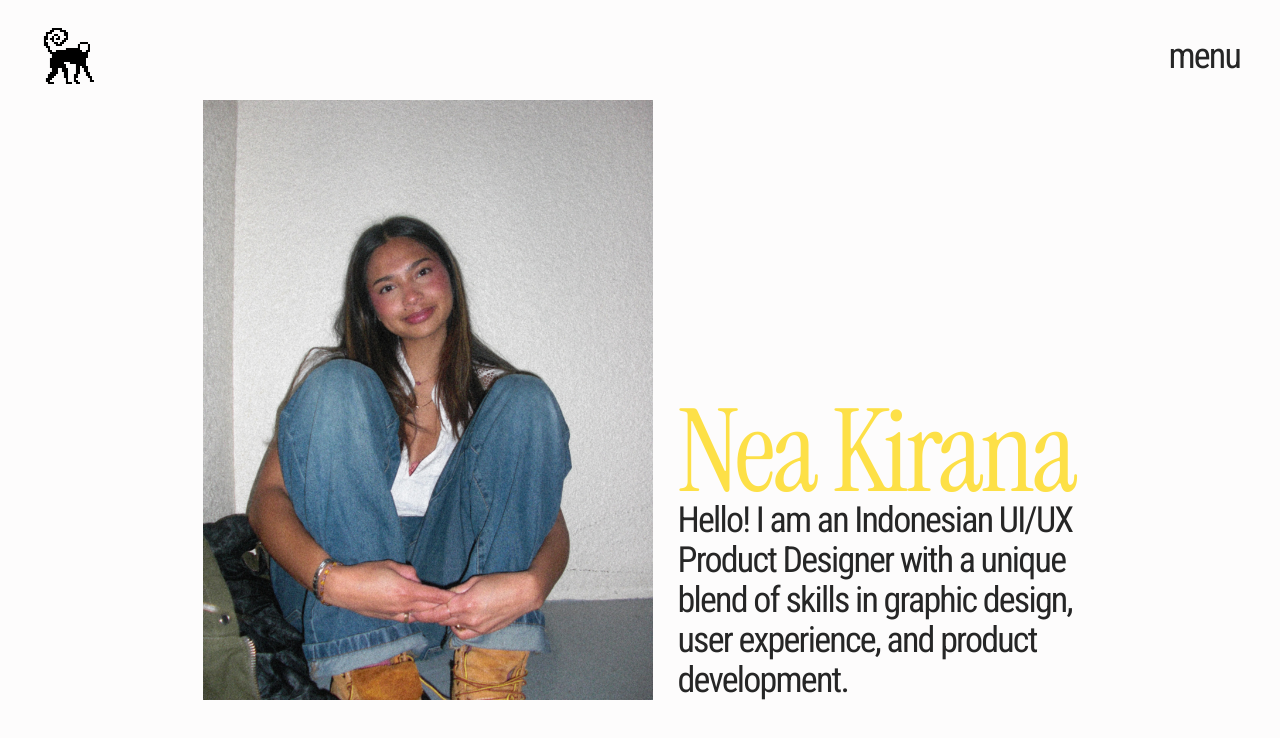
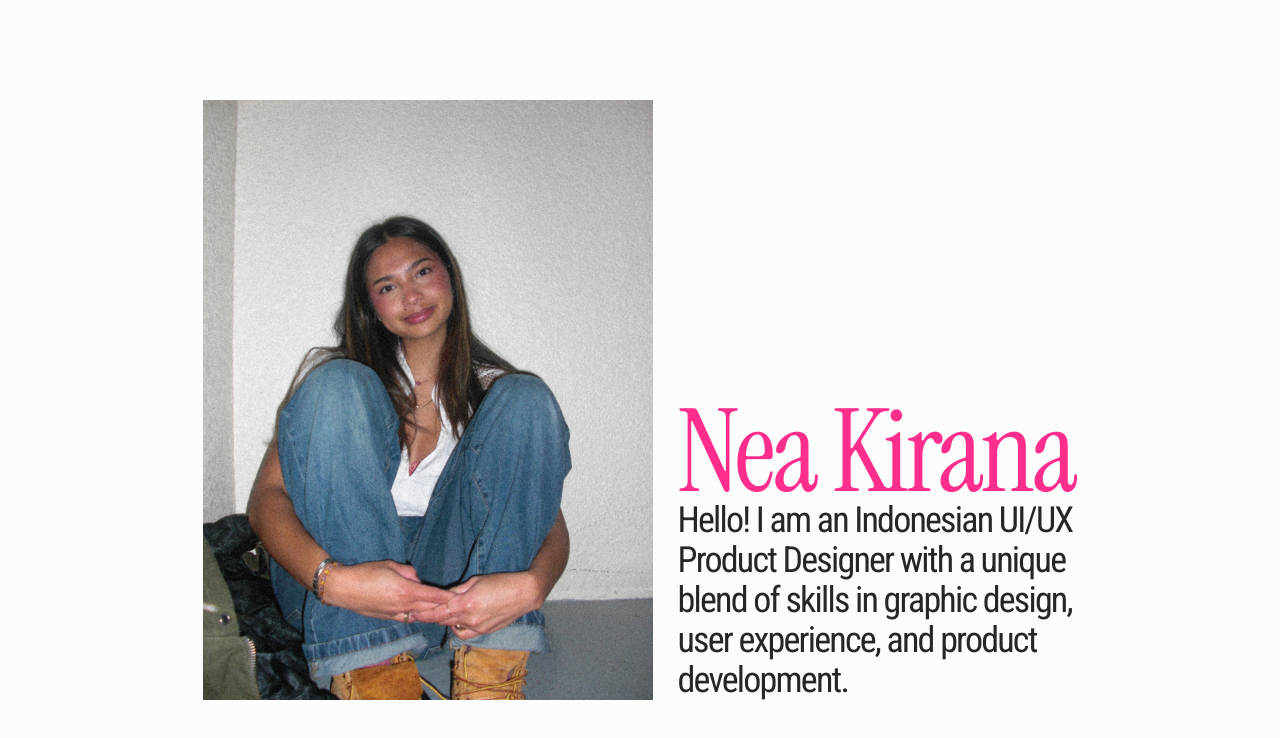
Before and after one commit to neapieroelie/portfolio, a Next.js app: page /about-me in a window 1280 px wide. Shown: the top 738 px of the page. Built offline with nearby package versions, Linux system fonts and the light colour scheme.

Commit message:
updating

```diff
--- a/src/app/about-me/page.js
+++ b/src/app/about-me/page.js
@@ -1,17 +1,47 @@
-"use client"
+"use client";
 
-import Header from "../components/Header"
-import PageNotDone from "../components/PageNotDone"
-import Image from "next/image"
+import Header from "../components/Header";
+import Image from "next/image";
+import { useState, useEffect, useRef } from "react";
+import Footer from "../components/Footer";
 
 export default function AboutMe() {
+    const [isFooterVisible, setIsFooterVisible] = useState(false);
+    const footerRef = useRef(null);
+
+    useEffect(() => {
+        const observer = new IntersectionObserver(
+            ([entry]) => {
+                setIsFooterVisible(entry.isIntersecting);
+            },
+            { threshold: 0.5 }
+        );
+
+        if (footerRef.current) {
+            observer.observe(footerRef.current);
+        }
+
+        return () => {
+            if (footerRef.current) {
+                observer.unobserve(footerRef.current);
+            }
+        };
+    }, []);
+
     return (
         <>
+            <div className="w-full h-screen overflow-y-auto snap-y snap-mandatory">
+
+                {/* Header */}
+                {!isFooterVisible && (
                     <div className="fixed top-0 right-0 z-10 w-full">
                         <Header />
                     </div>
-            <div className=" w-full h-dvh flex z-0 justify-center items-center">
-                <div className=" flex flex-row h-[600px] gap-[25px]">
+                )}
+
+                {/* Main Content */}
+                <div className="w-full min-h-screen flex z-0 justify-center items-center snap-start">
+                    <div className="flex flex-row h-[600px] gap-[25px]">
                         <Image
                             src="/portfolio_about_us.jpg"
                             alt="Project Image"
@@ -19,16 +49,20 @@ export default function AboutMe() {
                             height={600}
                             className="object-contain"
                         />
-                    <div className="flex flex-col justify-end h-full ">
-                        <h1 className="title3-text text-yellow-300">Nea Kirana</h1>
+                        <div className="flex flex-col justify-end h-full">
+                            <h1 className="title3-text text-[#FF2E8D]">Nea Kirana</h1>
                             <p className="body-text w-[400px] self-end">
                                 Hello! I am an Indonesian UI/UX Product Designer with a unique blend of skills in graphic design, user experience, and product development.
                             </p>
                         </div>
-
+                    </div>
                 </div>
 
+                {/* Footer */}
+                <div ref={footerRef} className="w-full snap-center">
+                    <Footer />
+                </div>
             </div>
         </>
-    )
+    );
 }
--- a/src/app/components/Footer.jsx
+++ b/src/app/components/Footer.jsx
@@ -8,13 +8,13 @@ export default function Footer() {
         <div className=" flex flex-row justify-center items-center gap-5">
             <Link href="#">
                 <object
-                    data="/logo_black.svg"
+                    data="/logo_pink.svg"
                     type="image/svg+xml"
                     className="h-[90px]">
                 </object>
             </Link>
             <div>
-                <h1 className="font-instrument text-9xl tracking-tight text-neutral-800">
+                <h1 className="font-instrument text-9xl tracking-tight text-[#FF2E8D]">
                     Nea Kirana
                 </h1>
             </div>
@@ -32,7 +32,7 @@ export default function Footer() {
         {/* Navigation */}
         <div className=" flex flex-col items-left gap-4">
           <h1 className="header1-text tracking-tighter">Navigation</h1>
-          <div className="body-text flex flex-col items-left gap-3">
+          <div className="body-text text-neutral-400 flex flex-col items-left gap-3">
             <Link href="/#"
                   className="hover:underline transition duration-200">
                   HOME
--- a/src/app/components/Header.jsx
+++ b/src/app/components/Header.jsx
@@ -9,7 +9,7 @@ export default function Header () {
                 <div className="flex justify-start">
                     <a href="/">
                         <Image
-                            src="/logo_black.svg"
+                            src="/logo_pink.svg"
                             alt="Logo"
                             width={56}
                             height={56}
--- a/src/app/components/MenuButton.jsx
+++ b/src/app/components/MenuButton.jsx
@@ -13,7 +13,7 @@ export default function MenuButton() {
             {/* Menu button */}
             <div className="flex">
                 <button
-                    className="body-text text-white hover:text-yellow-300 transition delay-100"
+                    className="body-text hover:text-neutral-800/[.06] transition delay-100"
                     onClick={toggleMenu}
                 >
                     menu
@@ -22,15 +22,15 @@ export default function MenuButton() {
 
             {/* Popup Menu */}
             <div
-                className={`fixed top-0 left-0 w-full h-screen bg-yellow-300 flex flex-col items-center justify-center
+                className={`fixed top-0 left-0 w-full h-screen bg-neutral-800 flex flex-col items-center justify-center
                 transform transition-transform duration-500 ${
                     isMenuOpen ? "translate-y-0" : "-translate-y-full"
                 }`}
             >
-                <div className="text-center flex flex-col title2-text text-blue-700">
+                <div className="text-center flex flex-col title2-text text-neutral-100">
                     <Link href="/#">
                         <button
-                            className="hover:text-red-600 transition delay-50 hover:scale-110 "
+                            className="hover:text-[#FF2E8D] transition delay-50 hover:scale-110 "
                             onClick={toggleMenu}
                         >
                             Home
@@ -38,7 +38,7 @@ export default function MenuButton() {
                     </Link>
                     <Link href="./projects">
                         <button
-                            className="hover:text-red-600 transition delay-50 hover:scale-110 "
+                            className="hover:text-[#FF2E8D] transition delay-50 hover:scale-110 "
                             onClick={toggleMenu}
                         >
                             Projects
@@ -46,7 +46,7 @@ export default function MenuButton() {
                     </Link>
                     <Link href="./resume">
                         <button
-                            className="hover:text-red-600 transition delay-50 hover:scale-110"
+                            className="hover:text-[#FF2E8D] transition delay-50 hover:scale-110"
                             onClick={toggleMenu}
                         >
                             Resume
@@ -54,7 +54,7 @@ export default function MenuButton() {
                     </Link>
                     <Link href="./about-me">
                         <button
-                            className="hover:text-red-600 transition delay-50 hover:scale-110"
+                            className="hover:text-[#FF2E8D] transition delay-50 hover:scale-110"
                             onClick={toggleMenu}
                         >
                             About me
@@ -62,7 +62,7 @@ export default function MenuButton() {
                     </Link>
                 </div>
                 <button
-                    className="font-instrument absolute top-10 right-14 text-4xl hover:text-red-600 transition delay-100"
+                    className="font-instrument text-white absolute top-10 right-14 text-4xl hover:text-neutral-500 transition delay-100"
                     onClick={toggleMenu}
                 >
                     x
--- a/src/app/globals.css
+++ b/src/app/globals.css
@@ -39,7 +39,7 @@ body {
 }
 
 .header1-text {
-  @apply font-instrument text-7xl tracking-tight text-yellow-300;
+  @apply font-instrument text-7xl tracking-tight text-neutral-800;
 }
 
 .title2-text {
--- a/src/app/page.js
+++ b/src/app/page.js
@@ -46,7 +46,7 @@ export default function Home() {
         >
           {/* Title */}
           <div className="h-screen flex flex-col justify-center items-center gap-10">
-            <h1 className="font-instrument text-large tracking-tight leading-22 text-yellow-400">
+            <h1 className="font-instrument text-large tracking-tight leading-22 text-[#FF2E8D]">
               Nea Kirana
             </h1>
             <p className="body-text">UI / UX Product Designer based in Vancouver, BC</p>
--- a/src/app/resume/page.js
+++ b/src/app/resume/page.js
@@ -31,6 +31,7 @@ export default function Resume() {
   return (
     <>
       <div className="w-full h-screen overflow-y-auto snap-y snap-mandatory">
+
         {/* Header */}
         {!isFooterVisible && (
           <div className="fixed top-0 right-0 z-10 w-full">
@@ -39,9 +40,7 @@ export default function Resume() {
         )}
 
         {/* Main Content */}
-        <div
-          className="flex justify-center content-center w-full min-h-screen bg-cover bg-center z-0 snap-start"
-        >
+        <div className="flex justify-center content-center w-full min-h-screen bg-cover bg-center z-0 snap-start">
             <Image
               src="/resume.png"
               alt="My Resume"
```
Lines whose indentation alone changed are shown as unchanged.
